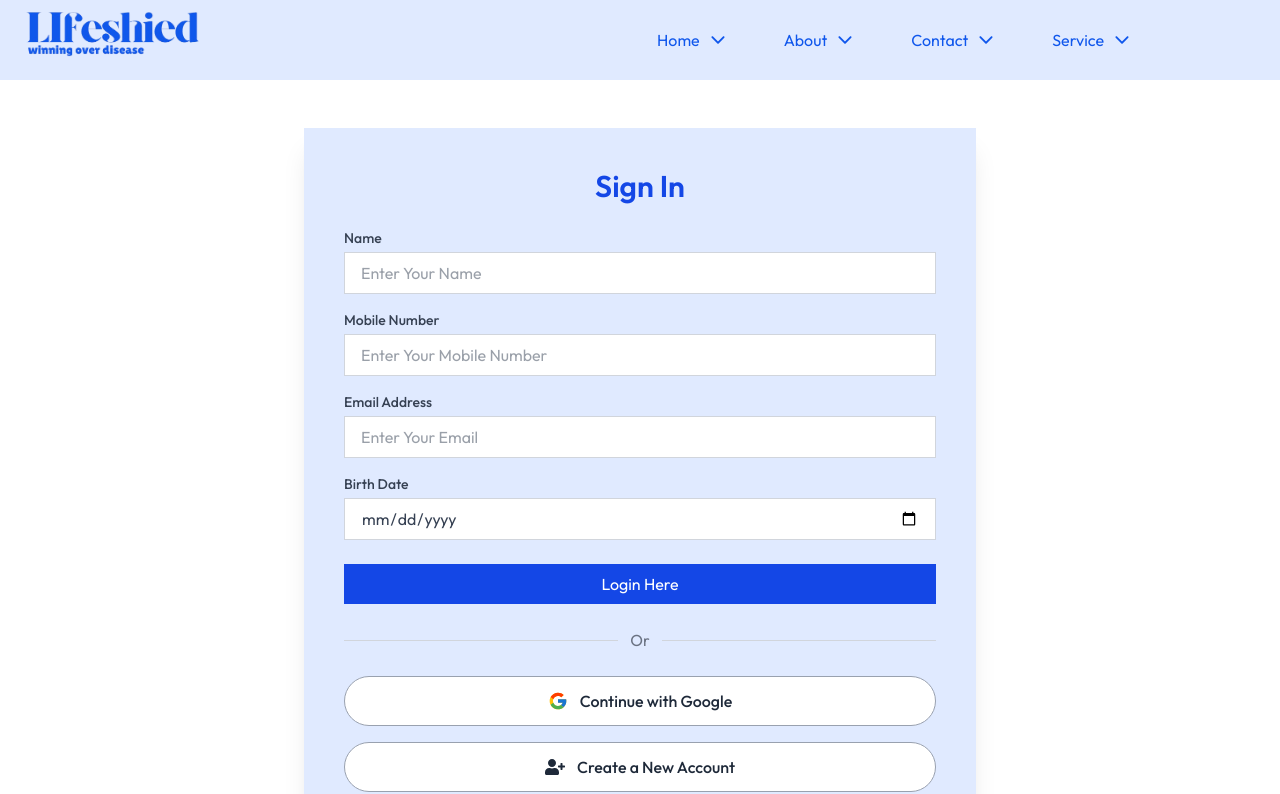
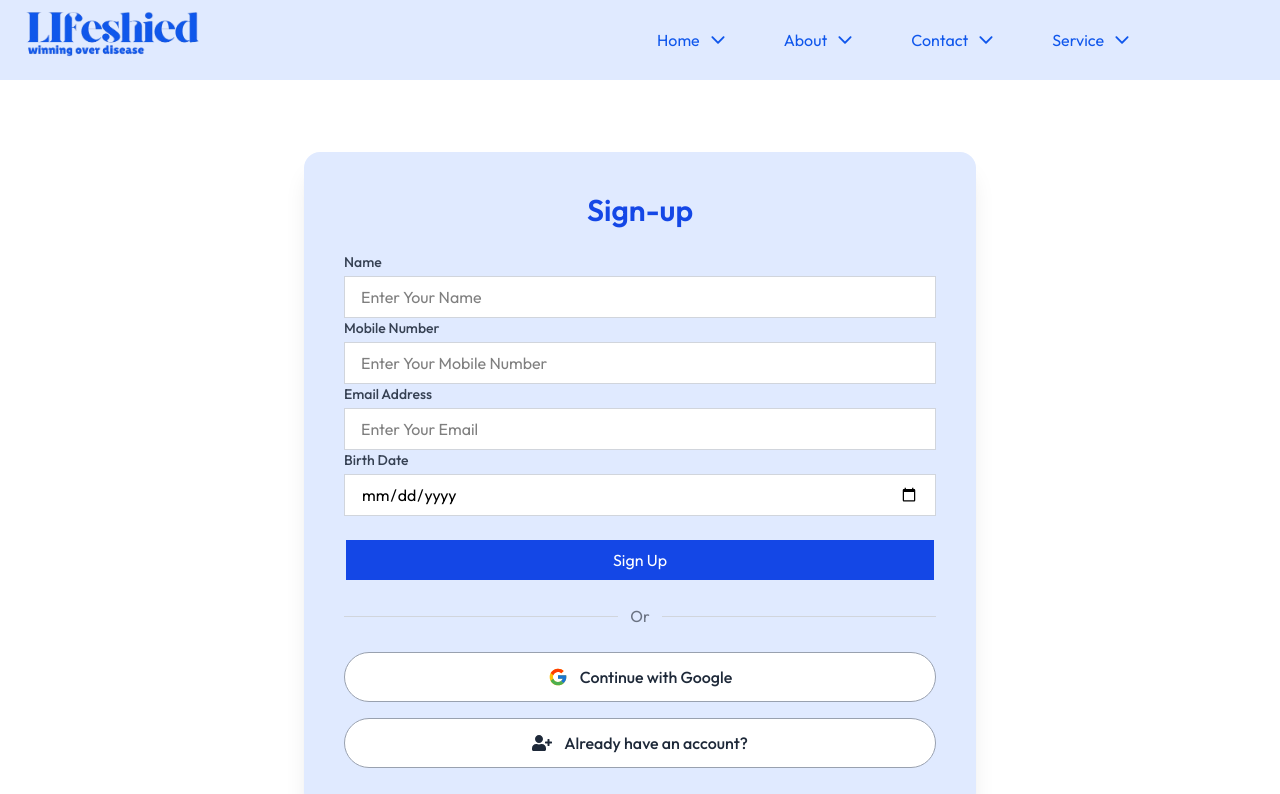
Before and after one commit to kiran04-code/Lifeshield, a React (Vite) app in the folder client/: page /login in a window 1280 px wide. Shown: the top 794 px of the page. Built offline with nearby package versions, Linux system fonts and the light colour scheme; a web font is replaced by a local one.

Commit message:
login page done2

```diff
--- a/client/package.json
+++ b/client/package.json
@@ -16,6 +16,7 @@
     "react-dom": "^19.1.0",
     "react-icons": "^5.5.0",
     "react-router-dom": "^7.7.0",
+    "react-toastify": "^11.0.5",
     "tailwindcss": "^4.1.11"
   },
   "devDependencies": {
--- a/client/src/App.jsx
+++ b/client/src/App.jsx
@@ -16,10 +16,15 @@ import Login from './components/Login'
 import ProfilePage from './components/Profile/ProfilePage'
 import UserInfo from './components/Profile/components/UserInfo'
 import SlotInfo from './components/Profile/components/SlotInfo'
-
+import {ToastContainer} from "react-toastify"
+import 'react-toastify/dist/ReactToastify.css';
 function App() {
   return (
     <BrowserRouter>
+    <ToastContainer
+
+
+    />
       <Navbar />
       <Routes>
 
--- a/client/src/components/Login.jsx
+++ b/client/src/components/Login.jsx
@@ -1,23 +1,35 @@
-import React, { useState } from "react";
+import React, { useCallback, useEffect, useState } from "react";
 import { FcGoogle } from "react-icons/fc";
 import { FaUserPlus } from "react-icons/fa";
 import { motion } from "framer-motion";
+import { toast } from "react-toastify";
 
 const Login = () => {
-  const [activeTab, setActiveTab] = useState("Sign In");
-
+  const [activeTab, setActiveTab] = useState("Sign-up");
+  const [showOtpInput, setShowOtpInput] = useState(false);
+  const [email, setEmail] = useState("");
+  const [otp, setOtp] = useState("");
+const emailPattern = /^[^\s@]+@[^\s@]+\.[^\s@]+$/;
+  const hnadle = useCallback(()=>{
+       if( emailPattern.test(email)){
+  toast.success(`OTP sent to ${email}`,)
+  setShowOtpInput(true)
+ }
+  })
+useEffect(()=>{
+  hnadle()
+},[email])
   return (
     <div className="min-h-screen flex items-center justify-center px-4 py-10 bg-opacity-40 backdrop-blur-[6px]">
-      <motion.div
-
-        className="bg-[#E0EAFF] w-full max-w-2xl shadow-xl  p-6 md:p-10"
-      >
+      <motion.div className="bg-[#E0EAFF] w-full max-w-2xl shadow-xl p-6 md:p-10 rounded-2xl">
         <h1 className="text-3xl font-semibold mb-6 text-blue-700 text-center">
           {activeTab}
         </h1>
 
         {/* Form */}
-        <form className="space-y-4">
+        <form className="space-y-4" onSubmit={(e) => e.preventDefault()}>
+          {activeTab === "Sign-up" ? (
+            <div>
               <div>
                 <label className="block text-sm font-medium text-gray-700 mb-1">
                   Name
@@ -25,7 +37,7 @@ const Login = () => {
                 <input
                   type="text"
                   placeholder="Enter Your Name"
-              className="w-full px-4 py-2 border border-gray-300 text-gray-700 bg-white   focus:outline-none focus:ring-2 focus:ring-blue-500"
+                  className="w-full px-4 py-2 border border-gray-300 bg-white focus:outline-none focus:ring-2 focus:ring-blue-500"
                 />
               </div>
               <div>
@@ -35,7 +47,7 @@ const Login = () => {
                 <input
                   type="text"
                   placeholder="Enter Your Mobile Number"
-              className="w-full px-4 py-2 border border-gray-300 text-gray-700 bg-white   focus:outline-none focus:ring-2 focus:ring-blue-500"
+                  className="w-full px-4 py-2 border border-gray-300 bg-white focus:outline-none focus:ring-2 focus:ring-blue-500"
                 />
               </div>
               <div>
@@ -45,7 +57,7 @@ const Login = () => {
                 <input
                   type="email"
                   placeholder="Enter Your Email"
-              className="w-full px-4 py-2 border border-gray-300 text-gray-700 bg-white   focus:outline-none focus:ring-2 focus:ring-blue-500"
+                  className="w-full px-4 py-2 border border-gray-300 bg-white focus:outline-none focus:ring-2 focus:ring-blue-500"
                 />
               </div>
               <div>
@@ -54,17 +66,59 @@ const Login = () => {
                 </label>
                 <input
                   type="date"
-              className="w-full px-4 py-2 border border-gray-300 text-gray-700 bg-white   focus:outline-none focus:ring-2 focus:ring-blue-500"
+                  className="w-full px-4 py-2 border border-gray-300 bg-white focus:outline-none focus:ring-2 focus:ring-blue-500"
                 />
               </div>
               <div className="flex justify-center mt-6">
                 <button
                   type="submit"
-              className="bg-blue-700 w-150 text-white px-8 py-2  hover:bg-blue-800 transition duration-200"
+                  className="bg-blue-700 text-white w-147 px-8 py-2 hover:bg-blue-800 transition duration-200"
                 >
-              Login Here
+                  Sign Up
                 </button>
               </div>
+            </div>
+          ) : (
+            <div>
+              {!showOtpInput ? (
+                <div>
+                  <label className="block text-sm font-medium text-gray-700 mb-1">
+                    Email Address
+                  </label>
+                  <input
+                    type="email"
+                    value={email}
+                    required
+                    onChange={(e) => setEmail(e.target.value)}
+                    placeholder="Enter Your Email"
+                    className="w-full px-4 py-2 border border-gray-300 bg-white focus:outline-none focus:ring-2 focus:ring-blue-500"
+                  />
+
+                </div>
+              ) : (
+                <div>
+                  <label className="block text-sm font-medium text-gray-700 mb-1">
+                    Enter OTP
+                  </label>
+                  <input
+                    type="text"
+                    value={otp}
+                    onChange={(e) => setOtp(e.target.value)}
+                    placeholder="Enter OTP"
+                    className="w-full px-4 py-2 border border-gray-300 bg-white focus:outline-none focus:ring-2 focus:ring-blue-500"
+                  />
+                  <div className="flex justify-center mt-6">
+                    <button
+                      type="submit"
+                      className="bg-green-600 w-147 text-white px-8 py-2 hover:bg-green-700 transition duration-200"
+                    >
+                      Verify OTP
+                    </button>
+                  </div>
+                </div>
+              )}
+            </div>
+          )}
         </form>
 
         {/* Divider */}
@@ -75,19 +129,35 @@ const Login = () => {
         </div>
 
         {/* Google Button */}
-        <button className="flex items-center justify-center gap-3 w-full px-4 py-3 border border-gray-400 rounded-full text-gray-800 font-medium bg-white hover:bg-gray-100 transition duration-200 mb-4">
+        <button className="flex items-center justify-center gap-3 w-full px-4 py-3 border border-gray-400 rounded-full bg-white text-gray-800 font-medium hover:bg-gray-100 transition duration-200 mb-4">
           <FcGoogle className="text-xl" />
           Continue with Google
         </button>
 
-        {/* Create Account Button */}
+        {/* Toggle Tab */}
+        {activeTab === "Sign-up" ? (
           <button
-          onClick={() => setActiveTab("Sign Up")}
-          className="flex items-center justify-center gap-3 w-full px-4 py-3 border border-gray-400 rounded-full text-gray-800 font-medium bg-white hover:bg-gray-100 transition duration-200"
+            onClick={() => {
+              setActiveTab("Sign-in");
+              setShowOtpInput(false);
+            }}
+            className="flex items-center justify-center gap-3 w-full px-4 py-3 border border-gray-400 rounded-full bg-white text-gray-800 font-medium hover:bg-gray-100 transition duration-200"
+          >
+            <FaUserPlus className="text-xl" />
+            Already have an account?
+          </button>
+        ) : (
+          <button
+            onClick={() => {
+              setActiveTab("Sign-up");
+              setShowOtpInput(false);
+            }}
+            className="flex items-center justify-center gap-3 w-full px-4 py-3 border border-gray-400 rounded-full bg-white text-gray-800 font-medium hover:bg-gray-100 transition duration-200"
           >
             <FaUserPlus className="text-xl" />
             Create a New Account
           </button>
+        )}
       </motion.div>
     </div>
   );
--- a/client/src/index.css
+++ b/client/src/index.css
@@ -4,3 +4,6 @@
 *{
   font-family: "Outfit", sans-serif;
 }
+.toast-success {
+  background-color: #00ff08 !important; /* Custom green */
+}
```
Also changed, not shown: 1 other file (tests, documents, lock files or other folders). Lines whose indentation alone changed are shown as unchanged.
